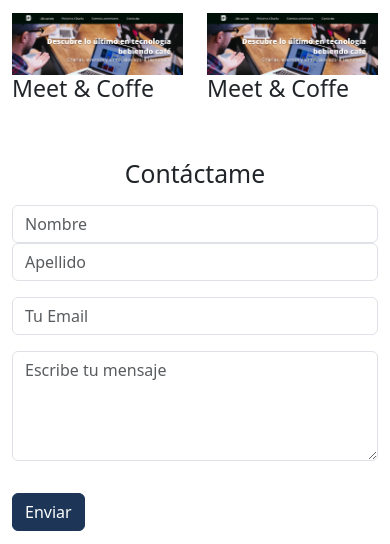
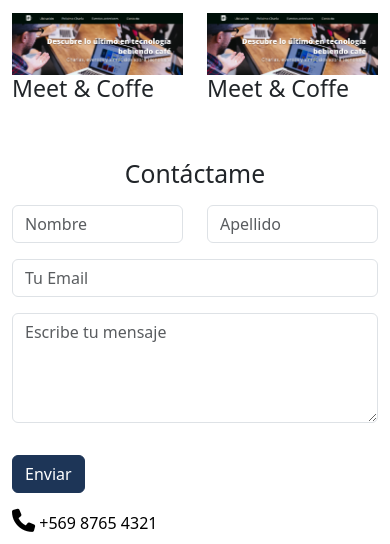
Before and after one commit to Sky1Ly/PortFolio-Bootstrap-y-Sass, a website: page index.html in a window 390 px wide. Shown: the part 1067-1611 px from the top of the page. Drawn offline with nearby package versions, Linux system fonts and the light colour scheme; a web font is replaced by a local one.

Commit message:
Se corrigue seccion contactame

```diff
--- a/index.html
+++ b/index.html
@@ -118,10 +118,10 @@
             <div class="col-sm-12 col-lg-6">
                 <form>
                     <div class="row">
-                        <div class="col-sm-6">
+                        <div class="col-6 col-sm-6">
                             <input class="form-control" type="text" placeholder="Nombre" required />
                         </div>
-                        <div class="col-sm-6">
+                        <div class="col-6 col-sm-6">
                             <input class="form-control" type="text" placeholder="Apellido" required />
                         </div>
                     </div>
```
